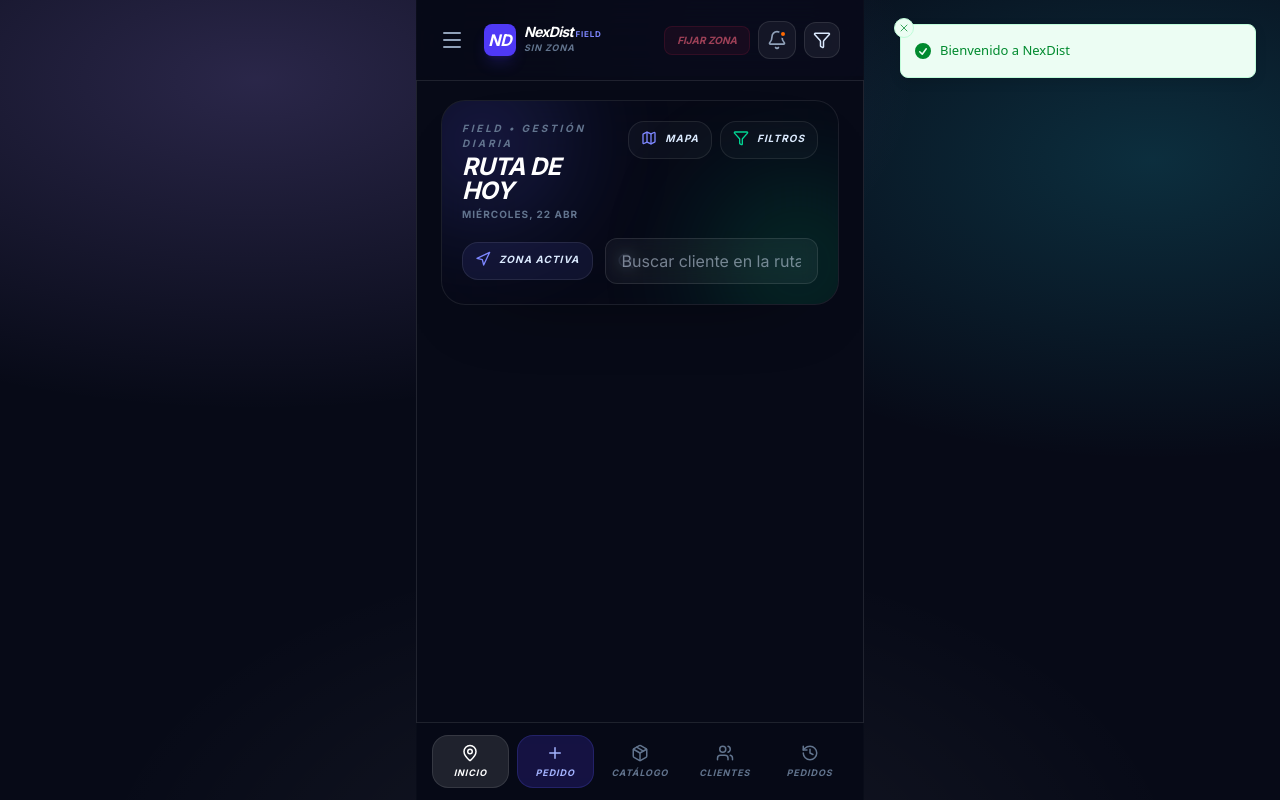
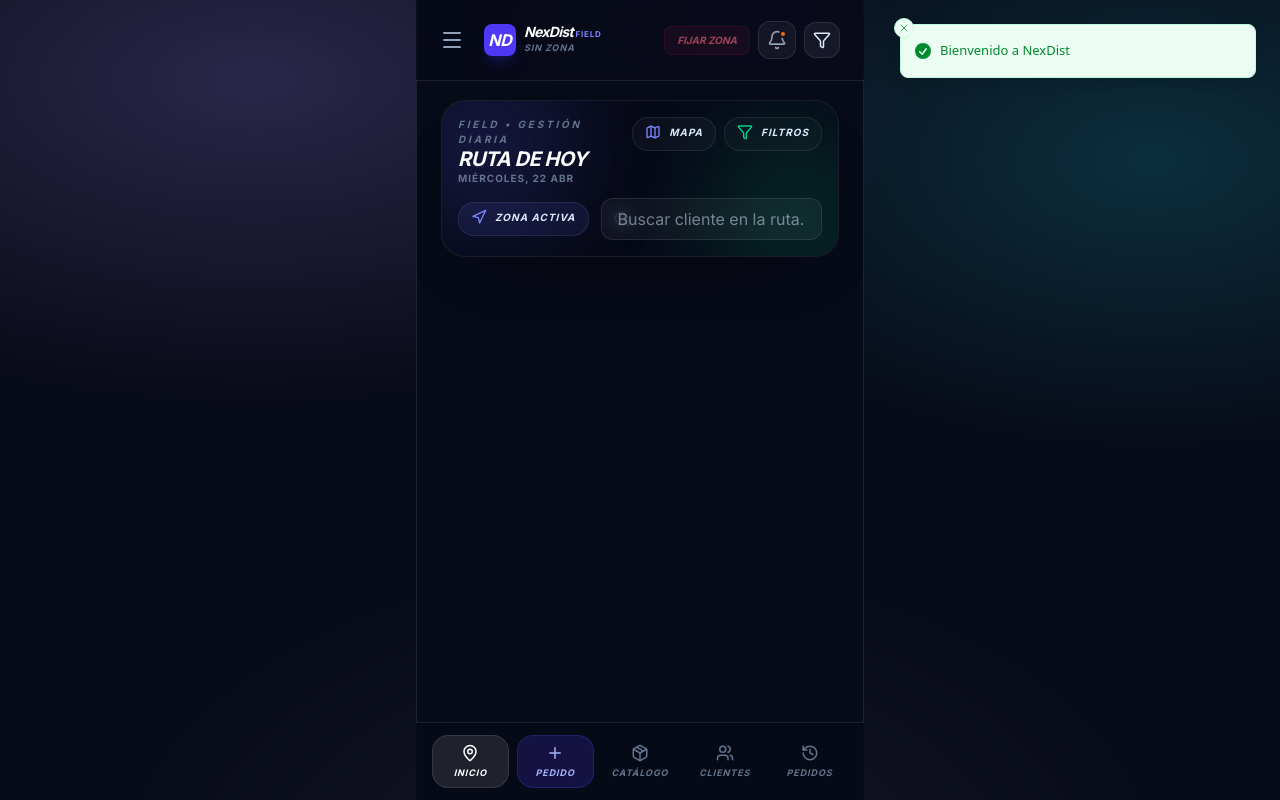
Before and after one commit to andersont2713-prog/NexDis, a React (Vite) app in the folder NexDis/: page /login in a window 1280 px wide. Both pictures are taken after typing "Sample", "Sample123" into the empty fields and a click on the button "INGRESAR AL SISTEMA". Built offline with nearby package versions, Linux system fonts and the light colour scheme.

Commit message:
Refactor SellerHome component to improve layout and styling. Adjusted padding and margins for better spacing, updated button heights for consistency, and refined the search input styling for enhanced user experience.

```diff
--- a/NexDis/src/App.tsx
+++ b/NexDis/src/App.tsx
@@ -657,16 +657,16 @@ function SellerHome() {
           <div className="absolute -left-10 -top-10 w-40 h-40 rounded-full blur-[60px] opacity-25 bg-indigo-500" />
           <div className="absolute -right-12 -bottom-12 w-44 h-44 rounded-full blur-[60px] opacity-20 bg-emerald-500" />
 
-          <div className="p-5 relative">
+          <div className="p-4 relative">
             <div className="flex items-start justify-between gap-4">
               <div className="min-w-0">
                 <p className="text-[10px] font-black uppercase tracking-[0.28em] italic text-slate-500">
                   Field • Gestión diaria
                 </p>
-                <h2 className="text-2xl font-black italic tracking-tight text-white uppercase leading-none mt-1">
+                <h2 className="text-xl font-black italic tracking-tight text-white uppercase leading-none mt-0.5">
                   Ruta de Hoy
                 </h2>
-                <p className="text-[10px] font-bold uppercase tracking-widest text-slate-500 mt-1">
+                <p className="text-[10px] font-bold uppercase tracking-widest text-slate-500 mt-0.5">
                   {new Date().toLocaleDateString('es-ES', { weekday: 'long', day: '2-digit', month: 'short' })}
                 </p>
               </div>
@@ -674,7 +674,7 @@ function SellerHome() {
               <div className="flex items-center gap-2 shrink-0">
                 <button
                   type="button"
-                  className="px-3 py-2 rounded-2xl border text-[10px] font-black uppercase tracking-widest italic transition-all active:scale-95"
+                  className="px-3 py-1.5 rounded-2xl border text-[10px] font-black uppercase tracking-widest italic transition-all active:scale-95"
                   style={{
                     borderColor: 'color-mix(in srgb, var(--app-border) 85%, transparent)',
                     background: 'color-mix(in srgb, var(--app-card) 55%, transparent)',
@@ -689,7 +689,7 @@ function SellerHome() {
                 </button>
                 <button
                   type="button"
-                  className="px-3 py-2 rounded-2xl border text-[10px] font-black uppercase tracking-widest italic transition-all active:scale-95"
+                  className="px-3 py-1.5 rounded-2xl border text-[10px] font-black uppercase tracking-widest italic transition-all active:scale-95"
                   style={{
                     borderColor: 'color-mix(in srgb, var(--app-border) 85%, transparent)',
                     background: 'color-mix(in srgb, var(--app-card) 40%, transparent)',
@@ -705,9 +705,9 @@ function SellerHome() {
               </div>
             </div>
 
-            <div className="mt-4 flex items-center gap-3">
+            <div className="mt-3 flex items-center gap-3">
               <div
-                className="px-3 py-2 rounded-2xl border text-[10px] font-black uppercase tracking-widest italic"
+                className="px-3 py-1.5 rounded-2xl border text-[10px] font-black uppercase tracking-widest italic"
                 style={{
                   borderColor: 'color-mix(in srgb, var(--app-border) 85%, transparent)',
                   background: 'color-mix(in srgb, rgb(99 102 241 / 0.18) 60%, transparent)',
@@ -726,7 +726,7 @@ function SellerHome() {
                 <input
                   type="text"
                   placeholder="Buscar cliente en la ruta…"
-                  className="input-glass pl-10 !py-2.5"
+                  className="input-glass pl-10 !py-2"
                 />
               </div>
             </div>
```
